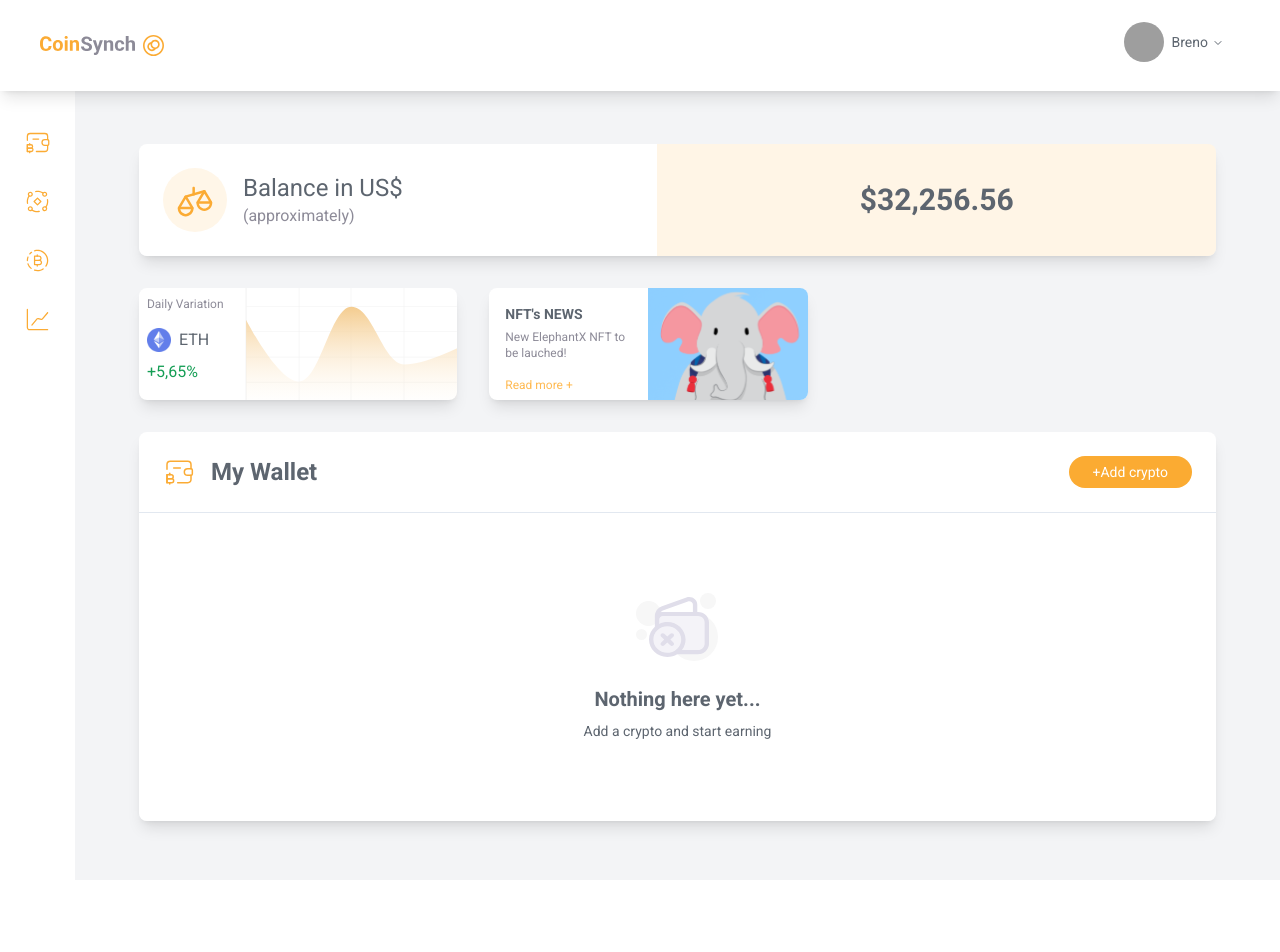
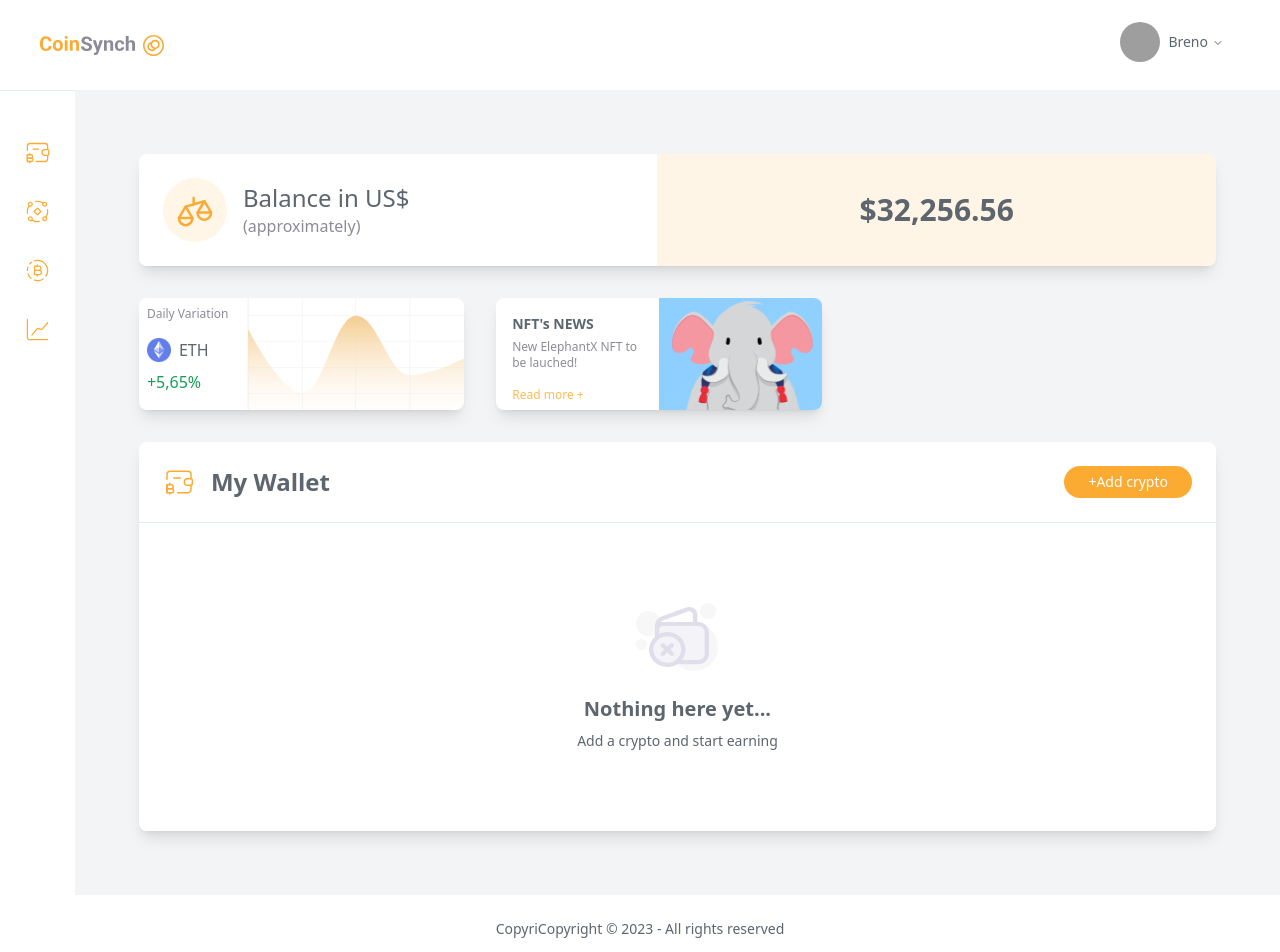
Before and after one commit to Brenosalv/coinsynch, a Next.js app: page /dashboard in a window 1280 px wide. Shown: the top 952 px of the page. Before the commit the page ends 880 px from the top, so only its background shows below. Built offline with nearby package versions, Linux system fonts and the light colour scheme; data requests are answered from the project's data file; grey boxes are pictures that could not be loaded.

Commit message:
Add dashboard footer

```diff
--- a/src/app/dashboard/layout.tsx
+++ b/src/app/dashboard/layout.tsx
@@ -1,6 +1,8 @@
+import { DashboardFooter } from '@/components/layouts/DashboardFooter'
 import { DashboardHeader } from '@/components/layouts/DashboardHeader'
 import { Toaster } from '@/components/ui/toaster'
 import { TooltipProvider } from '@/components/ui/tooltip'
+import { cn } from '@/lib/utils'
 import { Metadata } from 'next'
 import { Roboto } from 'next/font/google'
 import '../globals.css'
@@ -20,10 +22,11 @@ export default function RootLayout({
 }) {
   return (
     <html lang="en">
-      <body className={roboto.className}>
+      <body className={(cn(roboto.className), 'h-screen flex flex-col')}>
         <TooltipProvider>
           <DashboardHeader />
           {children}
+          <DashboardFooter />
           <Toaster />
         </TooltipProvider>
       </body>
--- a/src/app/dashboard/page.tsx
+++ b/src/app/dashboard/page.tsx
@@ -6,7 +6,7 @@ import { NftsNews } from '@/components/dashboard/NftsNews'
 
 export default function Dashboard() {
   return (
-    <main className="bg-gray-100 flex mt-20 h-screen w-full">
+    <main className="bg-gray-100 flex flex-1">
       <SideBar />
 
       <div className="m-16 max-sm:m-6 w-full flex flex-col gap-8">
--- /dev/null
+++ b/src/components/layouts/DashboardFooter.tsx
@@ -0,0 +1,19 @@
+import LogoImg from '@/assets/logo.svg'
+import Image from 'next/image'
+
+export function DashboardFooter() {
+  return (
+    <footer className="flex justify-between max-md:px-12 py-6 max-md:py-6">
+      <p className="text-sm max-md:mx-auto md:mx-auto">
+        CopyriCopyright © 2023 - All rights reserved
+      </p>
+
+      <Image
+        src={LogoImg}
+        alt="Logo"
+        className="max-sm:mx-auto max-sm:hidden md:hidden"
+        height={16}
+      />
+    </footer>
+  )
+}
--- a/src/components/layouts/DashboardHeader.tsx
+++ b/src/components/layouts/DashboardHeader.tsx
@@ -25,7 +25,7 @@ export async function DashboardHeader() {
   const user = users[0]
 
   return (
-    <header className="shadow-lg absolute bg-white top-0 left-0 right-0">
+    <header className="shadow-lg  bg-white">
       <nav className="flex items-center px-[40px] max-sm:px-6 py-[22px]">
         <Sheet>
           <SheetTrigger className="min-[640px]:hidden">
--- a/src/components/layouts/HomeFooter.tsx
+++ b/src/components/layouts/HomeFooter.tsx
@@ -28,9 +28,9 @@ export function HomeFooter() {
         </div>
       </div>
 
-      <div className="flex justify-between mx-[112px] max-md:mx-[48px] my-6 max-md:my-6">
+      <div className="flex justify-between mx-[112px] max-md:mx-12 py-6 max-md:py-6">
         <p className="text-sm max-sm:hidden">
-          CopyriCopyright © 2023 - All rights reservedght
+          CopyriCopyright © 2023 - All rights reserved
         </p>
 
         <Image
```
